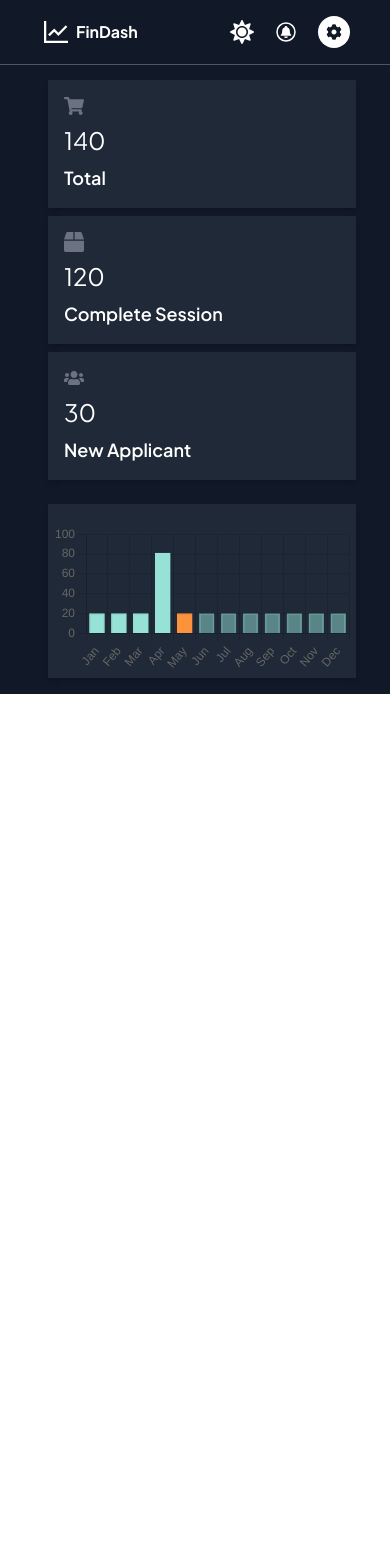
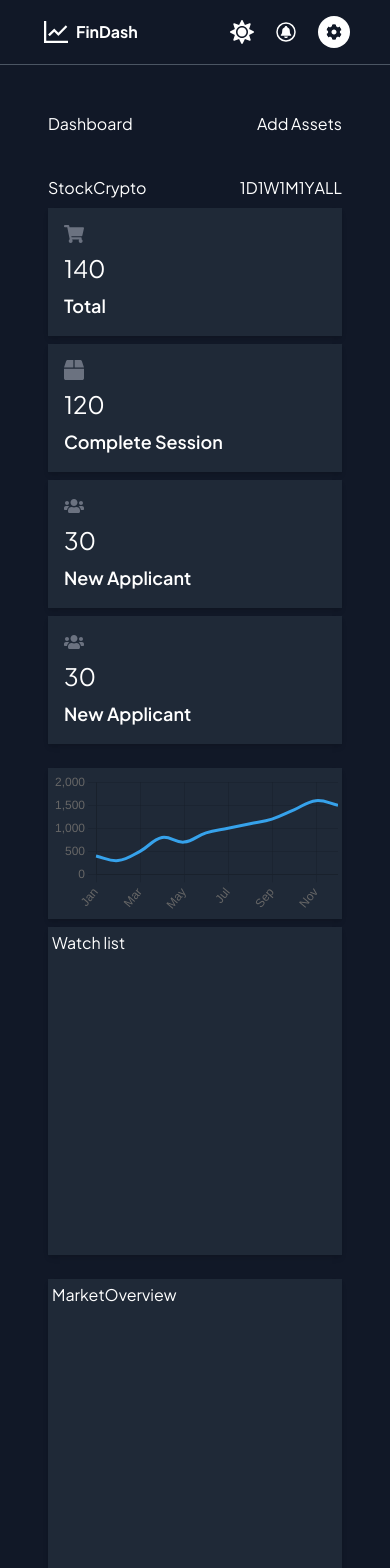
Before and after one commit to Gogo602/FinDash, a React (Vite) app: page / in a window 390 px wide. Shown: the top 1568 px of the page. Before the commit the page ends 844 px from the top, so only its background shows below. Built offline with nearby package versions, Linux system fonts and the light colour scheme.

Commit message:
working on stock

```diff
--- a/src/components/Dashboard.jsx
+++ b/src/components/Dashboard.jsx
@@ -1,8 +1,9 @@
 import Card from './Card'
 import { FaBox, FaShoppingCart, FaUsers } from 'react-icons/fa'
-import {dataM } from '../assets/chartData'
-import { Bar } from 'react-chartjs-2'
 import {Chart as ChartJS, LineElement, BarElement, CategoryScale, LinearScale, PointElement} from 'chart.js'
+import StockPerformanceChart from './stock/StockChart'
+import WatchList from './stock/WatchList'
+import MarketOverview from './stock/MarketOverview'
 
 
 
@@ -11,19 +12,44 @@ ChartJS.register(LineElement, BarElement, CategoryScale, LinearScale, PointEleme
 
 const Dashboard = () => {
     return (
-    <div className='w-full h-auto mt-16'>
+        <div className='w-full h-auto mt-16 mb-10'>
+            <div className='mt-8 mx-8'>
+                <div className='flex items-center justify-between py-8'>
+                    <h1>Dashboard</h1>
+                    <button>Add Assets</button>
+                </div>
+                <div className='flex items-center justify-between py-2'>
+                    <div className='flex items-center'>
+                        <button>Stock</button>
+                        <button>Crypto</button>
+                    </div>
+                    <ul className='flex items-center'>
+                        <li>1D</li>
+                        <li>1W</li>
+                        <li>1M</li>
+                        <li>1Y</li>
+                        <li>ALL</li>
+                    </ul>
+                </div>
+            </div>
         <div className='flex w-full space-x-3'>
-            <div className='grow px-8 w-2/3'>
-                <div className='grid grid-cols-1 md:grid-cols-2 lg:grid-cols-3 gap-2 mb-6'>
+            <div className='grow px-8'>
+                <div className='grid grid-cols-1 md:grid-cols-2 lg:grid-cols-4 gap-2 mb-6'>
                     <Card icon={<FaShoppingCart />} title="Total" value="140"/>
                     <Card icon={<FaBox />} title="Complete Session" value="120"/>
                     <Card icon={<FaUsers />} title="New Applicant" value="30"/>
+                    <Card icon={<FaUsers />} title="New Applicant" value="30"/>
                 </div>
-                <div className=''>
+                <div className='grid grid-cols-1 md:grid-cols-2 lg:grid-cols-2 gap-2 mb-6'>
                     <div className='bg-white p-1 dark:bg-gray-800  shadow-md'>
-                        <h3 className='text-lg font-semibold mb-4'></h3>
-                        <Bar data={dataM} />
+                            <StockPerformanceChart />
                     </div>
+                    <div className='bg-white p-1 dark:bg-gray-800  shadow-md'>
+                        <WatchList />
+                    </div>
+                </div>
+                <div className='bg-white p-1 dark:bg-gray-800  shadow-md'>
+                    <MarketOverview />
                 </div>
             </div>
         </div>
--- a/src/components/Sidebar.jsx
+++ b/src/components/Sidebar.jsx
@@ -17,7 +17,7 @@ const Sidebar = () => {
     const inactiveClass = "hover:bg-gray-600 hover:text-white";
 
     return (
-        <div className=" hidden grow bg-gray-100 text-gray-900 h-auto mt-16 px-4 md:w-64 border-r border-gray-300 dark:border-gray-600 dark:bg-gray-900 dark:text-white md:inline-block">
+        <div className=" hidden grow bg-gray-100 text-gray-900 h-auto mt-16 px-4 md:w-40 border-r border-gray-300 dark:border-gray-600 dark:bg-gray-900 dark:text-white md:inline-block">
             <ul className='flex flex-col mt-5 text-sm font-bold space-y-6'>
                 <Link
                     to='#'
--- /dev/null
+++ b/src/components/stock/MarketOverview.jsx
@@ -0,0 +1,11 @@
+import React from 'react'
+
+const MarketOverview = () => {
+  return (
+      <div className='w-60 h-80'>
+          MarketOverview
+      </div>
+  )
+}
+
+export default MarketOverview
--- /dev/null
+++ b/src/components/stock/StockChart.jsx
@@ -0,0 +1,105 @@
+import React, { useEffect, useRef } from 'react';
+import { Chart, registerables } from 'chart.js';
+
+const StockPerformanceChart = () => {
+    const chartRef = useRef(null);
+    const chartInstance = useRef(null);
+
+    useEffect(() => {
+        // Register necessary Chart.js components
+        Chart.register(...registerables);
+
+        // Data for the chart
+        const data = {
+            labels: ['Jan', 'Feb', 'Mar', 'Apr', 'May', 'Jun', 'Jul', 'Aug', 'Sep', 'Oct', 'Nov', 'Dec'],
+            datasets: [
+                {
+                    label: 'Stock Performance',
+                    data: [400, 300, 500, 800, 700, 900, 1000, 1100, 1200, 1400, 1600, 1500], // Example stock values
+                    borderColor: 'rgba(54, 162, 235, 1)', // Blue color
+                    backgroundColor: 'rgba(54, 162, 235, 0.2)', // Light blue fill
+                    fill: false, //  No fill
+                    pointRadius: 0, // No point radius
+                    tension: 0.4, // Add curve to the line
+                },
+            ],
+        };
+
+        // Chart options (customize as needed)
+        const options = {
+            responsive: true,
+            maintainAspectRatio: true,
+            scales: {
+                x: {
+                    grid: {
+                        color: 'rgba(0, 0, 0, 0.1)', // Light gridlines for x-axis
+                        borderDash: [2, 5],
+                    },
+                    ticks: {
+                        color: '#666', // X-axis label color
+                    }
+                },
+                y: {
+                    beginAtZero: true,
+                    grid: {
+                        color: 'rgba(0, 0, 0, 0.1)', // Light gridlines for y-axis
+                        borderDash: [2, 5],
+                    },
+                    ticks: {
+                        color: '#666', // Y-axis label color
+                    }
+                },
+            },
+            plugins: {
+                legend: {
+                    display: false, // Remove legend
+                },
+                tooltip: {
+                    backgroundColor: '#000', // Black tooltip background
+                    titleColor: '#fff',       // White tooltip title
+                    bodyColor: '#fff',       // White tooltip body
+                    borderColor: '#000',     // Black tooltip border
+                    borderWidth: 1,
+                    callbacks: {
+                        label: (context) => {
+                            let label = context.dataset.label || '';
+                            if (label) {
+                                label += ': ';
+                            }
+                            if (context.parsed.y !== null) {
+                                label += new Intl.NumberFormat('en-US', { style: 'currency', currency: 'USD' }).format(context.parsed.y); // Format as currency
+                            }
+                            return label;
+                        },
+                    },
+                },
+            },
+        };
+
+        // Create the chart
+        const chartCtx = document.getElementById('stockChart');
+        if (chartCtx && chartRef.current === null) {
+            chartInstance.current = new Chart(chartCtx, {
+                type: 'line',
+                data: data,
+                options: options,
+            });
+        }
+
+        // Cleanup function to destroy the chart when the component unmounts
+        return () => {
+            if (chartInstance.current) {
+                chartInstance.current.destroy();
+                chartRef.current = null;
+            }
+        };
+    }, []);
+
+    return (
+        <div className="chart-container">
+            <canvas id="stockChart" width="400" height="200"></canvas>
+        </div>
+    );
+};
+
+export default StockPerformanceChart;
--- /dev/null
+++ b/src/components/stock/WatchList.jsx
@@ -0,0 +1,11 @@
+import React from 'react'
+
+const WatchList = () => {
+  return (
+      <div className='w-60 h-80'>
+          <h1>Watch list</h1>
+    </div>
+  )
+}
+
+export default WatchList
```
